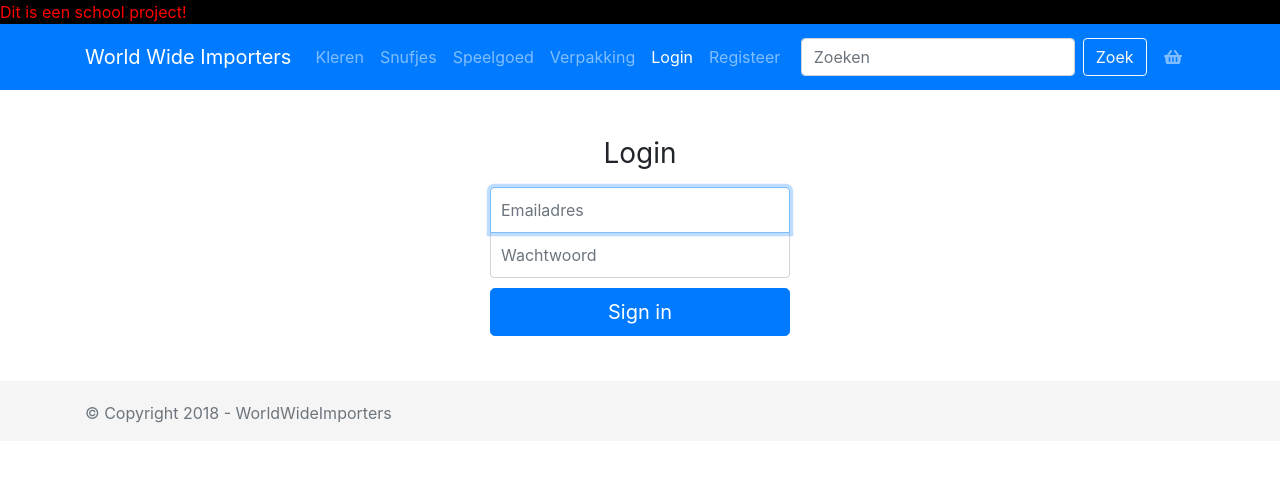
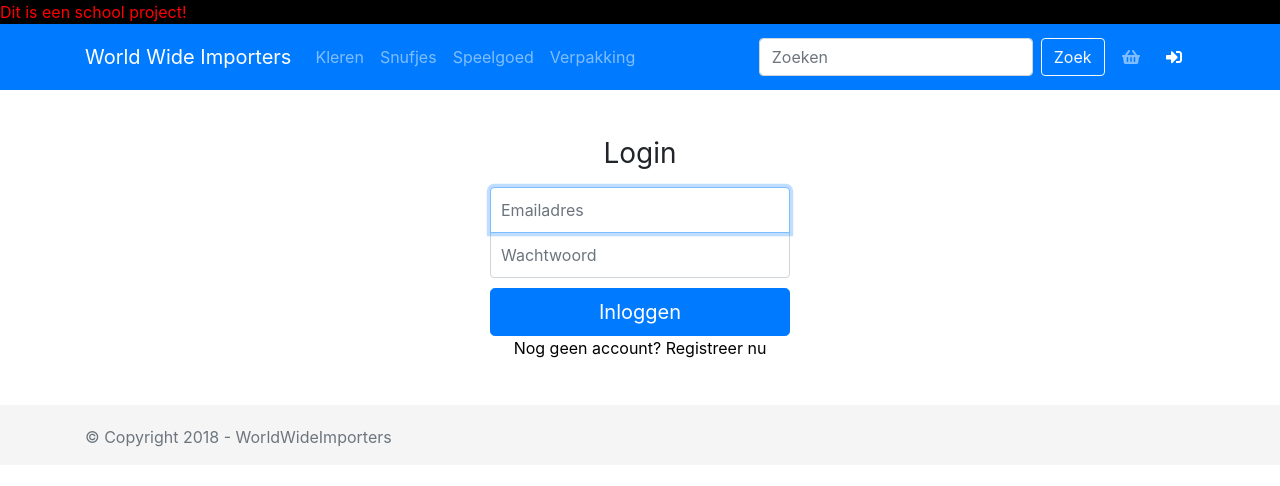
Before and after one commit to sems/world-wide-importers, a PHP site: page /login.php in a window 1280 px wide. Shown: the top 486 px of the page. Run offline with PHP 8.4, Linux system fonts and the light colour scheme; style sheets or scripts are compiled from the project's sources; some libraries are stand-ins or nearby versions.

Commit message:
edited login/register in navbar, edited login (register link) added query to provincies.sql)

```diff
--- a/src/inc/navigation.php
+++ b/src/inc/navigation.php
@@ -28,14 +28,6 @@
                             <a class='nav-link' href='$key'>$value</a>
                         </li>");
                 }
-                // Checks if user is logged in or not.
-                if(!isset($_SESSION['logged_in']) || ($_SESSION['logged_in'] == false)) {
-                    echo "<li class='nav-item ".($title == "Login" ? "active":"")."'><a class='nav-link' href='login.php'>Login</a></li>";
-                    echo "<li class='nav-item ".($title == "Registreer" ? "active":"")."'><a class='nav-link' href='register.php'>Registeer</a></li>";
-                } else {
-                    echo "<li class='nav-item ".($title == "Profiel" ? "active":"")."'><a class='nav-link' href='profile.php'>Profiel</a></li>";
-                    echo "<li class='nav-item ".($title == "Uitloggen" ? "active":"")."'><a class='nav-link' href='logout.php'>Uitloggen</a></li>";
-                };
             ?>
             </ul>
             <form action="products.php" method="get" class="form-inline my-2 my-lg-0">
@@ -45,6 +37,18 @@
                     <a class="btn btn-primary my-2 my-sm-0 basketBtn <?php print($title == "Winkelwagen" ? "basketActive":""); ?>" href="basket.php"><i class="fas fa-shopping-basket basket"></i></a>
                 </div>
             </form>
+
+            <?php
+                // Checks if user is logged in or not.
+                if(!isset($_SESSION['logged_in']) || ($_SESSION['logged_in'] == false)) {
+                    echo "<a class='btn btn-primary my-2 my-sm-0 basketBtn".($title == 'Login' ? 'basketActive':'')."' href='login.php'><i class='fas fa-sign-in-alt basket'></i></a></li>";
+                    //echo "<a class='btn btn-primary my-2 my-sm-0 basketBtn".($title == 'Registreer' ? 'basketActive':'')."' href='register.php'><i class='fas fa-user basket'></i></a></li>";
+                } else {
+                    echo "<a class='btn btn-primary my-2 my-sm-0 basketBtn".($title == 'Profiel' ? 'basketActive':'')."' href='profile.php'><i class='fas fa-user basket'></i></a></li>";
+                    echo "<a class='btn btn-primary my-2 my-sm-0 basketBtn".($title == 'Uitloggen' ? 'basketActive':'')."' href='logout.php'><i class='fas fa-sign-out-alt basket'></i></a></li>";
+                };
+            ?>
+
         </div>
     </div>
 </nav>
--- a/src/scss/products.scss
+++ b/src/scss/products.scss
@@ -4,7 +4,7 @@
 .product-row-margin {
     margin-top: -30px;
 }
-a {
+.registreer {
+    color: black;
     text-decoration: none;
-    color: black;
 }
--- a/src/views/login.php
+++ b/src/views/login.php
@@ -19,6 +19,7 @@
 
         <div class="g-recaptcha" data-sitekey="6LcD2ngUAAAAAHXz1YsKDMeS7kZDIf02OMiLgCN3"></div>
 
-        <button class="btn btn-lg btn-primary btn-block" type="submit">Sign in</button>
+        <button class="btn btn-lg btn-primary btn-block" type="submit">Inloggen</button>
+        <a class="registreer" href="register.php">Nog geen account? Registreer nu</a>
     </form>
 </div>
```
Also changed, not shown: test/provincies.sql (+5 -0 lines).
